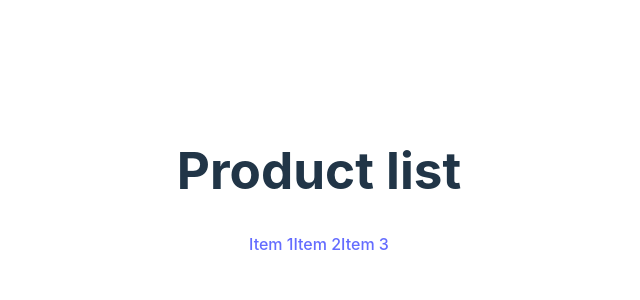
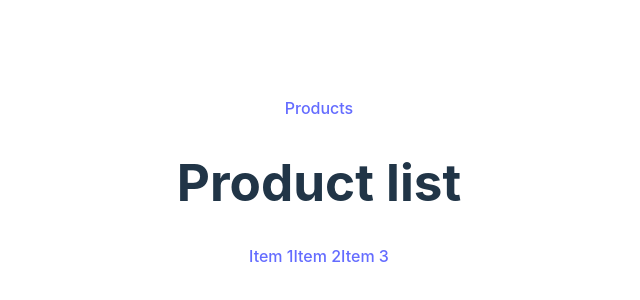
Before and after one commit to KeithChasen/products-prototype, a React (Vite) app: page / in a window 1280 px wide. Shown: the part 218-518 px from the top of the page, without its empty margins (321-961 px from the left). Built offline with nearby package versions, Linux system fonts and the light colour scheme.

Commit message:
added layout with common header and rearranged routing according to it

```diff
--- /dev/null
+++ b/src/components/Header.tsx
@@ -0,0 +1,11 @@
+import { Link } from "react-router-dom";
+
+function Header() {
+    return (
+      <>
+            <Link to={'/'}>Products</Link>
+      </>
+    )
+  }
+
+  export default Header
--- /dev/null
+++ b/src/components/Layout.tsx
@@ -0,0 +1,13 @@
+import { Outlet } from "react-router-dom";
+import Header from "./Header";
+
+export default function Layout() {
+    return (
+        <>
+            <Header />
+            <main>
+                <Outlet />
+            </main>
+        </>
+    );
+}
--- a/src/components/ProductList.tsx
+++ b/src/pages/ProductList.tsx
@@ -3,7 +3,7 @@
 import { useSelector, useDispatch } from "react-redux";
 import { update } from "../storage/slices/productSlice";
 
-export default  function ProductList() {
+export default function ProductList() {
     const products = useSelector((state: RootState) => state.product.products);
 
     console.log(products, 'products')
```
Also changed, not shown: src/App.tsx (+10 -3 lines), src/pages/ProductDetail.tsx (renamed from src/components/ProductDetail.tsx).
